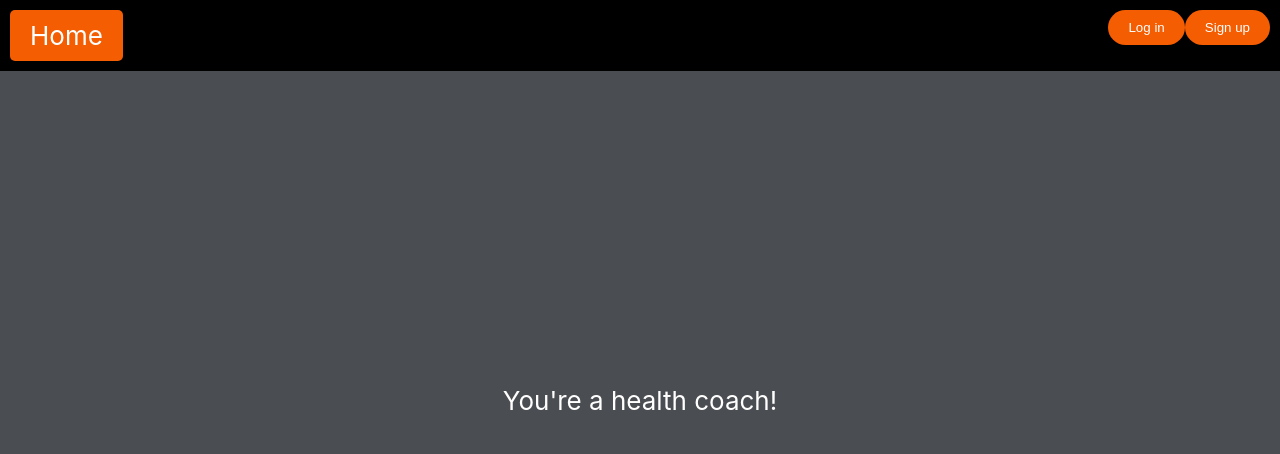
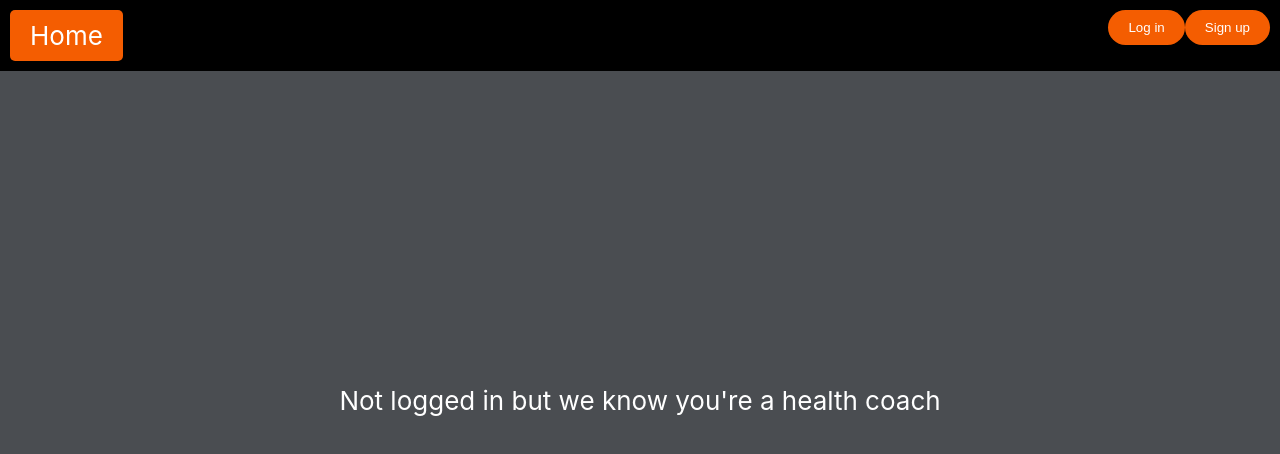
Before and after one commit to beknobloch/FitnessTracker, a React (Create React App) app in the folder fitness-tracker/: page /coach in a window 1280 px wide. Shown: the top 454 px of the page. Built offline with nearby package versions, Linux system fonts and the light colour scheme; no server answers; the database is empty.

Commit message:
refactored FitbitDataComponent
Refactored FitbitDataComponent to enable the proper redirect for regular user and health coach

```diff
--- a/fitness-tracker/src/components/AuthStatus.js
+++ b/fitness-tracker/src/components/AuthStatus.js
@@ -3,19 +3,22 @@ import { useNavigate } from "react-router-dom";
 import { auth } from '../config/firebase'
 import { signOut } from 'firebase/auth'
 import config from '../config/config';
+import Query from "../components/Query";
 
 //if the user is not logged in, displays log in and sign up buttons. If logged in, displays something like "signed in as x"
 function AuthStatus({ displayLogout }){
     let navigate = useNavigate();
 
     const [user, setUser] = useState(auth?.currentUser?.email)
+    const [isCoach, setIsCoach] = useState(false)
     const clientId = config.client_id;
     const clientSecret = config.client_secret;
 
     //listens for if user signs in/out
     useEffect(() => {
-        const unsubscribe = auth.onAuthStateChanged((user) => {
+        const unsubscribe = auth.onAuthStateChanged(async (user) => {
             setUser(user);
+            setIsCoach(await Query.getValue(auth?.currentUser?.uid, 'isCoach', true))
         });
 
         return () => unsubscribe();
@@ -59,8 +62,14 @@ function AuthStatus({ displayLogout }){
                         {displayLogout ? (
                             <button className={'button-logout'} onClick={logout}>Log out</button>
                         ) : (
-                            <button className={'button'} onClick={() => handleClick('/home')}>Go check out your Fitbit
-                                data!</button>
+                            <>
+                                {isCoach ? (
+                                    <button className={'button'} onClick={() => handleClick('/coach')}>Go set some Fitbit goals! </button>
+                                ):(
+                                    <button className={'button'} onClick={() => handleClick('/home')}>Go check out your Fitbit data! </button>
+                                )}
+                            </>
+
                         )}
                     </>
 
--- a/fitness-tracker/src/components/FitbitDataComponent.js
+++ b/fitness-tracker/src/components/FitbitDataComponent.js
@@ -3,7 +3,7 @@ import FitbitDailyData from './FitbitDailyData';
 import FitbitStepGraph from './FitbitStepGraph';
 import config from '../config/config';
 
-const FitbitDataComponent = () => {
+const FitbitDataComponent = ({ redirectTo }) => {
     const [accessToken, setAccessToken] = useState('');
 
     const [profile, setProfile] = useState('');
@@ -11,7 +11,7 @@ const FitbitDataComponent = () => {
     /************ Change for your app *************/
     const clientId = config.client_id;
     const clientSecret = config.client_secret;
-    const redirectUri = 'http://localhost:3000/home'; // the redirectURL in FitBit app
+    const redirectUri = `http://localhost:3000/${redirectTo}`; // the redirectURL in FitBit app
 
     /*  ------------------------------ Authorization ------------------------------  */
 
@@ -110,6 +110,8 @@ const FitbitDataComponent = () => {
 
 
     return (
+        <>
+        {redirectTo === 'home' ? (
             <div className={"container"}>
                 <div className="left-panel">
                    {/* Content for the left panel */}
@@ -122,6 +124,13 @@ const FitbitDataComponent = () => {
                    <FitbitStepGraph accessToken={accessToken}/>
                 </div>
             </div>
+        ):(
+            <div>
+                <p>Coach</p>
+            </div>
+        )}
+
+        </>
     )
 };
 
--- a/fitness-tracker/src/config/config.js
+++ b/fitness-tracker/src/config/config.js
@@ -1,5 +1,5 @@
 let config = {
-    client_id: '23RRWK',
-    client_secret: 'd7830394ff0e361521dba4551e48b594'
+    client_id: '23S2ZN',
+    client_secret: '3b3980c59696e014ceae84b4f73fd0d5'
 }
 export default config
--- a/fitness-tracker/src/pages/Coach.js
+++ b/fitness-tracker/src/pages/Coach.js
@@ -1,9 +1,30 @@
-import React from "react";
+import React, { useState, useEffect } from "react";
+import { auth } from '../config/firebase';
+import FitbitDataComponent from '../components/FitbitDataComponent.js';
 
-function Coach(){
-    return(
-        <p>You're a health coach!</p>
-    )
+function Coach() {
+    const [loggedIn, setLoggedIn] = useState(false);
+
+    useEffect(() => {
+        const unsubscribe = auth.onAuthStateChanged((user) => {
+            setLoggedIn(!!user);
+        });
+
+        return () => unsubscribe();
+    }, []);
+
+    return (
+        <div>
+            {loggedIn ? (
+                <div>
+                    <FitbitDataComponent redirectTo={'coach'}/>
+                </div>
+            ) : (
+              <p>Not logged in but we know you're a health coach</p>
+            )}
+
+        </div>
+    );
 }
 
-export default Coach
+export default Coach;
--- a/fitness-tracker/src/pages/Home.js
+++ b/fitness-tracker/src/pages/Home.js
@@ -17,10 +17,10 @@ function Home() {
         <div>
             {loggedIn ? (
                 <div>
-                    <FitbitDataComponent />
+                    <FitbitDataComponent redirectTo={'home'}/>
                 </div>
             ) : (
-              <p>Not logged in</p>
+                <p>Not logged in</p>
             )}
 
         </div>
--- a/fitness-tracker/src/pages/Start.js
+++ b/fitness-tracker/src/pages/Start.js
@@ -4,14 +4,13 @@ import ExampleQuery from '../components/ExampleQuery';
 import AuthStatus from '../components/AuthStatus';
 
 function Start() {
-  const navigate = useNavigate(); // Use useNavigate hook for navigation
   const [showExampleQuery, setShowExampleQuery] = useState(false); // State to control the visibility of ExampleQuery
 
   return (
     <div className='startPage'>
       <h2>Welcome to our Fitness Tracker!</h2>
       <p>Choose one of the options below to get started:</p>
-      <AuthStatus displayLogout={false} nav={navigate}/>
+      <AuthStatus displayLogout={false}/>
       {/* Button to toggle the visibility of ExampleQuery */}
       {/*<button onClick={() => setShowExampleQuery(!showExampleQuery)}>Toggle Example Query</button>*/}
       {/* Conditionally render ExampleQuery based on showExampleQuery state */}
```
Lines whose indentation alone changed are shown as unchanged.
